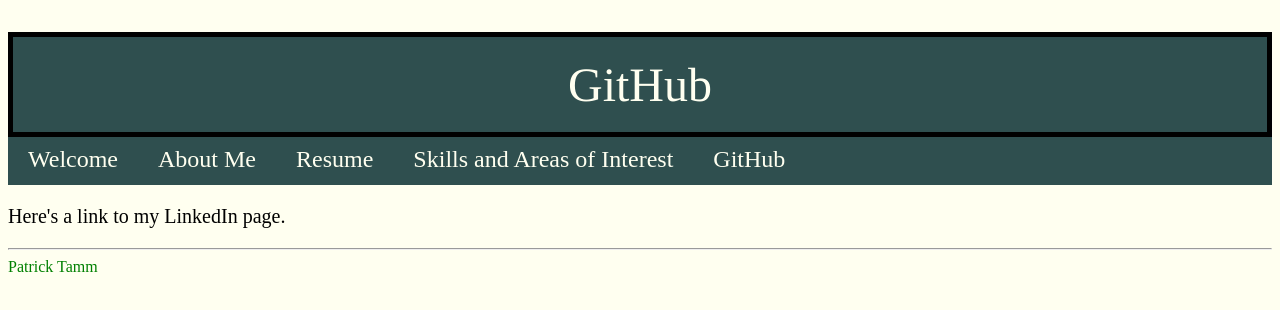
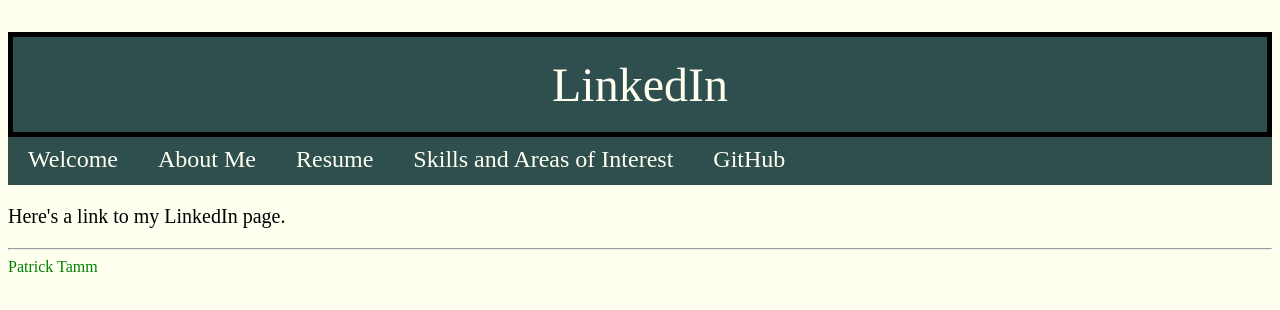
Before and after one commit to PTamm/Website, a plain HTML site: page LinkedIn.html in a window 1280 px wide. Drawn offline with Linux system fonts and the light colour scheme.

Commit message:
modified linkedin

```diff
--- a/LinkedIn.html
+++ b/LinkedIn.html
@@ -10,7 +10,7 @@
 </head>
 
 <body>
-    <h1>GitHub</h1>
+    <h1>LinkedIn</h1>
     <div class="nav">
         <ul>
             <li><a href="index.html" target="_self">Welcome</a></li>
```
